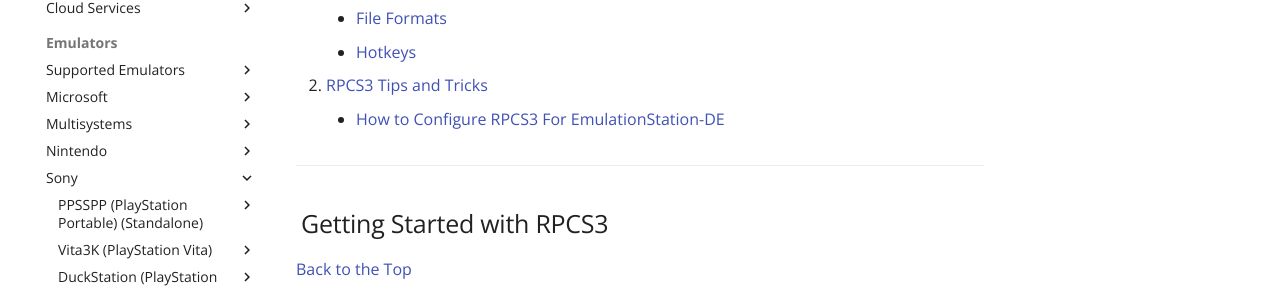
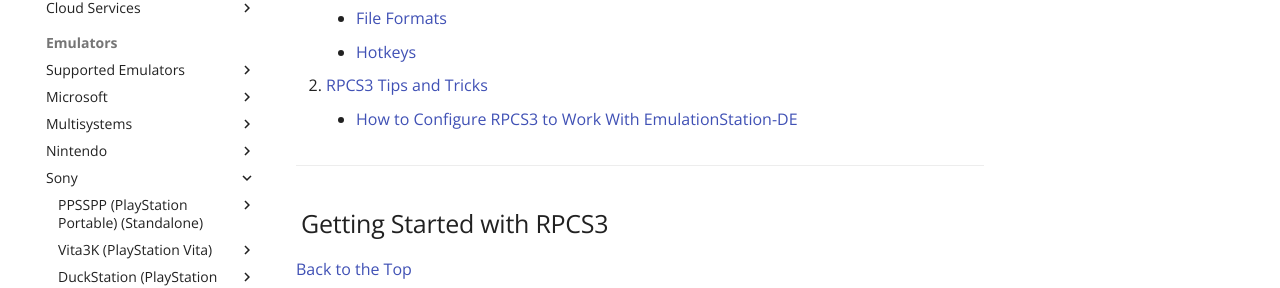
Before and after one commit to EmuDeck/emudeck.github.io, an MkDocs documentation site: the page built from docs/emulators/windows/rpcs3.md, in a window 1280 px wide and 900 px high, scrolled down 569 px. Shown: the part 152-440 px from the top of the window. Built offline with MkDocs 1.6.1 and Material for MkDocs 9.7.7, drawn with Linux system fonts in a browser that asks for light colours; comment, search, counter and statistics services are not loaded.

Commit message:
Fix RPCS3 Windows ToC broken link

```diff
--- a/docs/emulators/windows/rpcs3.md
+++ b/docs/emulators/windows/rpcs3.md
@@ -21,7 +21,7 @@
     - [File Formats](#rpcs3-file-formats)
     - [Hotkeys](../../controls-and-hotkeys/windows/hotkeys.md#rpcs3-playstation-3)
 2. [RPCS3 Tips and Tricks](#rpcs3-tips-and-tricks)
-    - [How to Configure RPCS3 For EmulationStation-DE](#how-to-configure-rpcs3-for-emulationstation-de)
+    - [How to Configure RPCS3 to Work With EmulationStation-DE](#how-to-configure-rpcs3-to-work-with-emulationstation-de)
 
 ***
 
```
